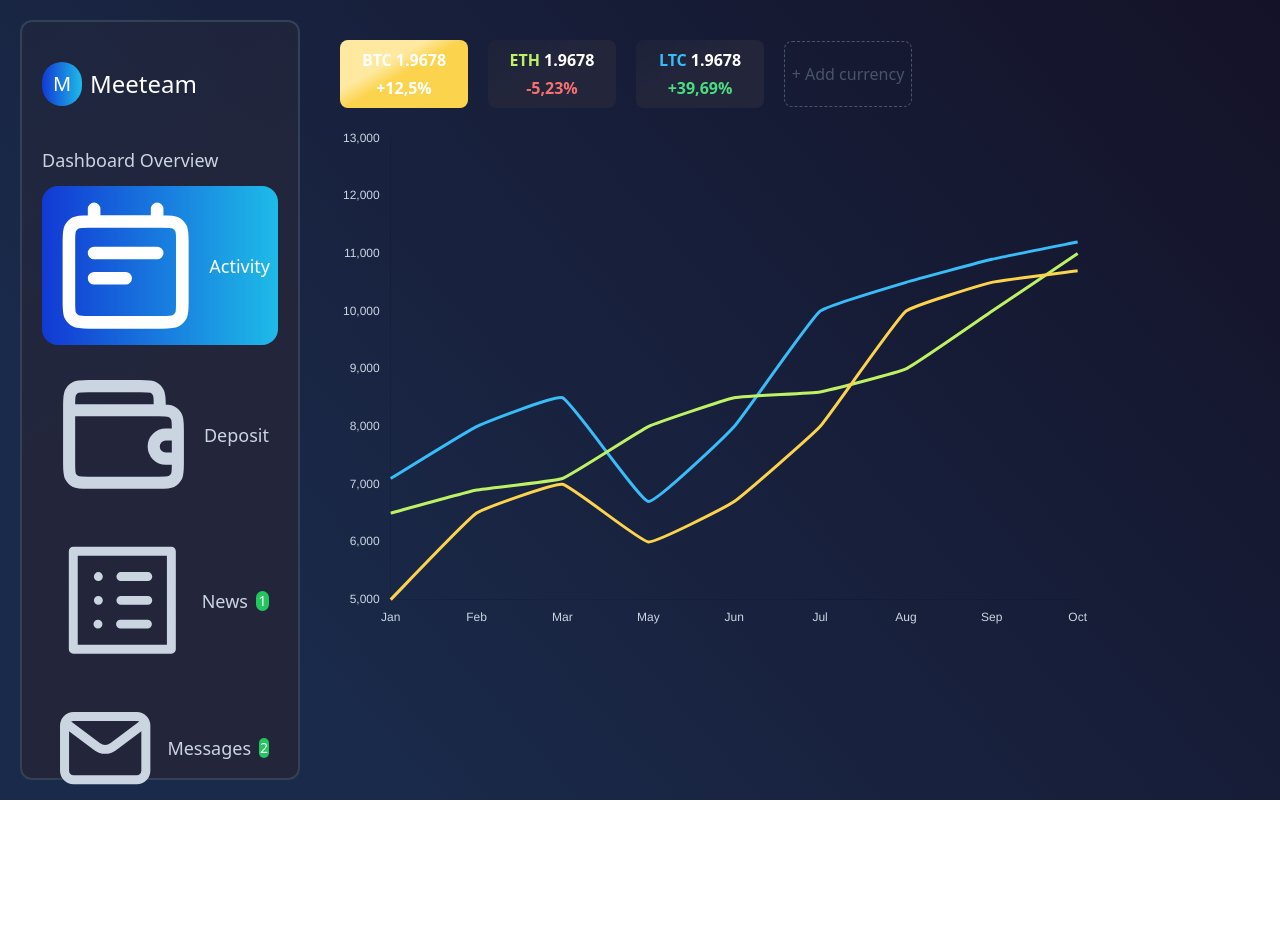
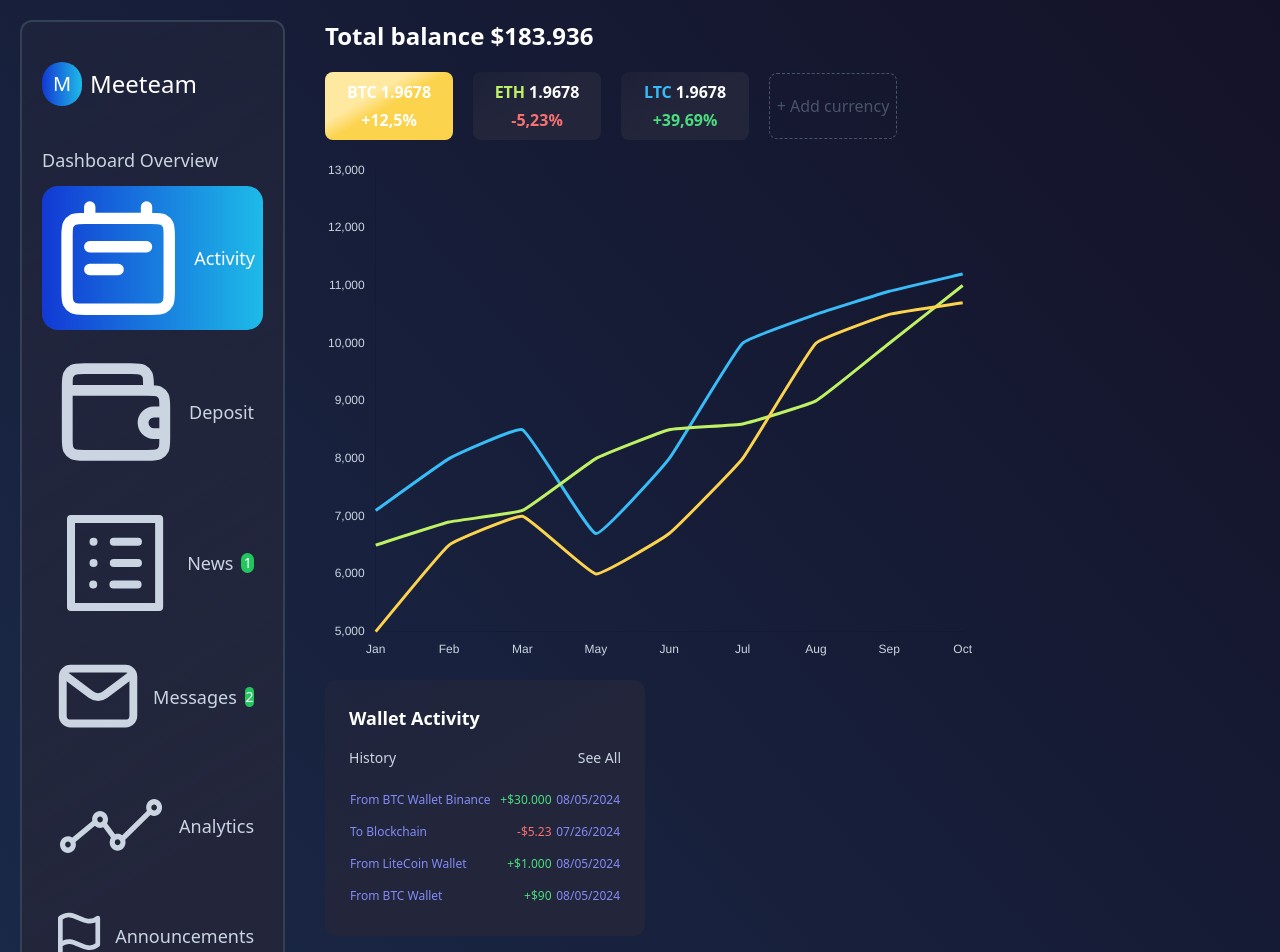
Before and after one commit to cristiancsandoval/single-page-app, a Next.js app: page / in a window 1280 px wide. Shown: the top 952 px of the page. Before the commit the page ends 800 px from the top, so only its background shows below. Built offline with nearby package versions, Linux system fonts and the light colour scheme.

Commit message:
wallet panel

```diff
--- a/src/components/chart/LinearChart.js
+++ b/src/components/chart/LinearChart.js
@@ -6,10 +6,11 @@ ChartJS.register(ArcElement, Tooltip, Legend);
 
 const LinearChart = () => {
   return (
+    <div>
       <Line
         datasetIdKey="linearChart"
         data={linearChartData}
-      width={750}
+        width={650}
         height={500}
         options={{
           plugins: {
@@ -27,6 +28,7 @@ const LinearChart = () => {
           },
         }}
       />
+    </div>
   );
 };
 
--- /dev/null
+++ b/src/components/dashboard/WalletPanel.js
@@ -0,0 +1,34 @@
+import { wallet } from "@/data/wallet";
+
+const WalletPanel = () => {
+  return (
+    <div className="w-80 bg-slate-gradient rounded-xl p-6 flex flex-col gap-4">
+      <h4 className="text-white text-lg font-bold">Wallet Activity</h4>
+      <div className="w-full flex items-center justify-between text-slate-300 text-sm">
+        <span>History</span>
+        <button>See All</button>
+      </div>
+      <table className="table-auto">
+        <tbody className="">
+          {wallet.map((transaction, i) => (
+            <tr key={i} className="text-xs text-indigo-400">
+              <td className="py-2">{transaction.concept}</td>
+              <td
+                className={`text-right py-2 ${
+                  transaction.numberValue < 0
+                    ? "text-red-400"
+                    : "text-green-400"
+                }`}
+              >
+                {transaction.textValue}
+              </td>
+              <td className="text-right">{transaction.date}</td>
+            </tr>
+          ))}
+        </tbody>
+      </table>
+    </div>
+  );
+};
+
+export default WalletPanel;
--- a/src/components/layout/MainLayout.js
+++ b/src/components/layout/MainLayout.js
@@ -2,7 +2,7 @@ import SideBar from "./SideBar";
 
 const MainLayout = ({ children }) => {
   return (
-    <div className="flex flex-row h-screen w-full overflow-hidden bg-page-gradient">
+    <div className="flex flex-row min-h-screen w-full overflow-hidden bg-page-gradient">
       <SideBar />
       <main>{children}</main>
     </div>
--- /dev/null
+++ b/src/data/wallet.js
@@ -0,0 +1,26 @@
+export const wallet = [
+  {
+    concept: "From BTC Wallet Binance",
+    textValue: "+$30.000",
+    numberValue: 30000,
+    date: "08/05/2024",
+  },
+  {
+    concept: "To Blockchain",
+    textValue: "-$5.23",
+    numberValue: -5.23,
+    date: "07/26/2024",
+  },
+  {
+    concept: "From LiteCoin Wallet",
+    textValue: "+$1.000",
+    numberValue: 1000,
+    date: "08/05/2024",
+  },
+  {
+    concept: "From BTC Wallet",
+    textValue: "+$90",
+    numberValue: 90,
+    date: "08/05/2024",
+  },
+];
--- a/src/pages/index.js
+++ b/src/pages/index.js
@@ -1,11 +1,16 @@
 import LinearChart from "@/components/chart/LinearChart";
-import CurrenciesPanel from "@/components/layout/CurrenciesPanel";
+import CurrenciesPanel from "@/components/dashboard/CurrenciesPanel";
+import WalletPanel from "@/components/dashboard/WalletPanel";
 
 export default function Home() {
   return (
-    <div className="p-5 flex flex-col items-start justify-center">
+    <div className="w-full p-5 flex flex-col items-start justify-center">
+      <h2 className="text-white text-2xl font-bold">Total balance $183.936</h2>
       <CurrenciesPanel />
-      <LinearChart />
+      <div className="w-full flex flex-wrap items-start justify-start gap-5">
+        <LinearChart />
+        <WalletPanel />
+      </div>
     </div>
   );
 }
```
Also changed, not shown: src/components/dashboard/CurrenciesPanel.js (renamed from src/components/layout/CurrenciesPanel.js). Lines whose indentation alone changed are shown as unchanged.
